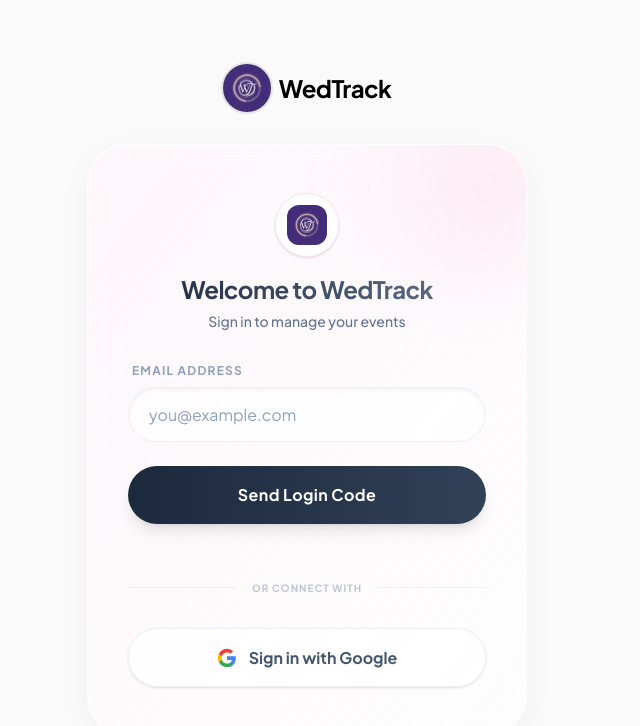
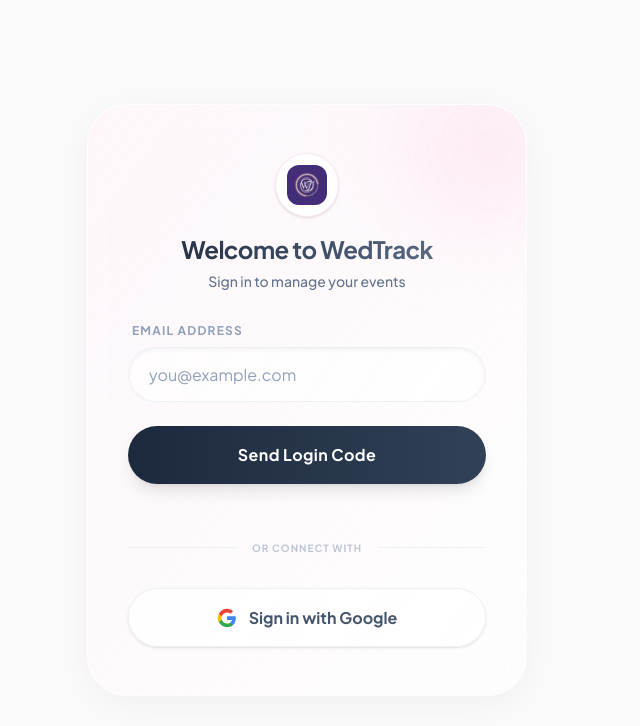
Before and after one commit to luffyYO/WedTrack, a React (Vite) app in the folder frontend/: page /login in a window 1280 px wide. Shown: the top 726 px of the page, without its empty margins (333-973 px from the left). Built offline with nearby package versions, Linux system fonts and the light colour scheme; no server answers.

Commit message:
fix(ui): remove duplicate logo and perfect guest gallery scrolling animation

```diff
--- a/frontend/src/layouts/AuthLayout.tsx
+++ b/frontend/src/layouts/AuthLayout.tsx
@@ -14,17 +14,6 @@
     return (
         <div className="min-h-screen bg-neutral-50 dark:bg-black text-black dark:text-white flex items-center justify-center p-4 transition-colors">
             <div className="w-full max-w-md">
-                {/* Logo */}
-                <div className="flex items-center justify-center gap-2 mb-8 animate-fade-in-up">
-                    <img
-                        src="/logo.jpeg"
-                        alt="WedTrack logo"
-                        className="w-12 h-12 rounded-2xl object-cover shadow-sm ring-2 ring-neutral-200 dark:ring-neutral-800"
-                    />
-                    <span className="text-2xl font-bold tracking-tight">
-                        WedTrack
-                    </span>
-                </div>
 
                 <div className="animate-fade-in-up delay-100">
                     <Outlet />
```
